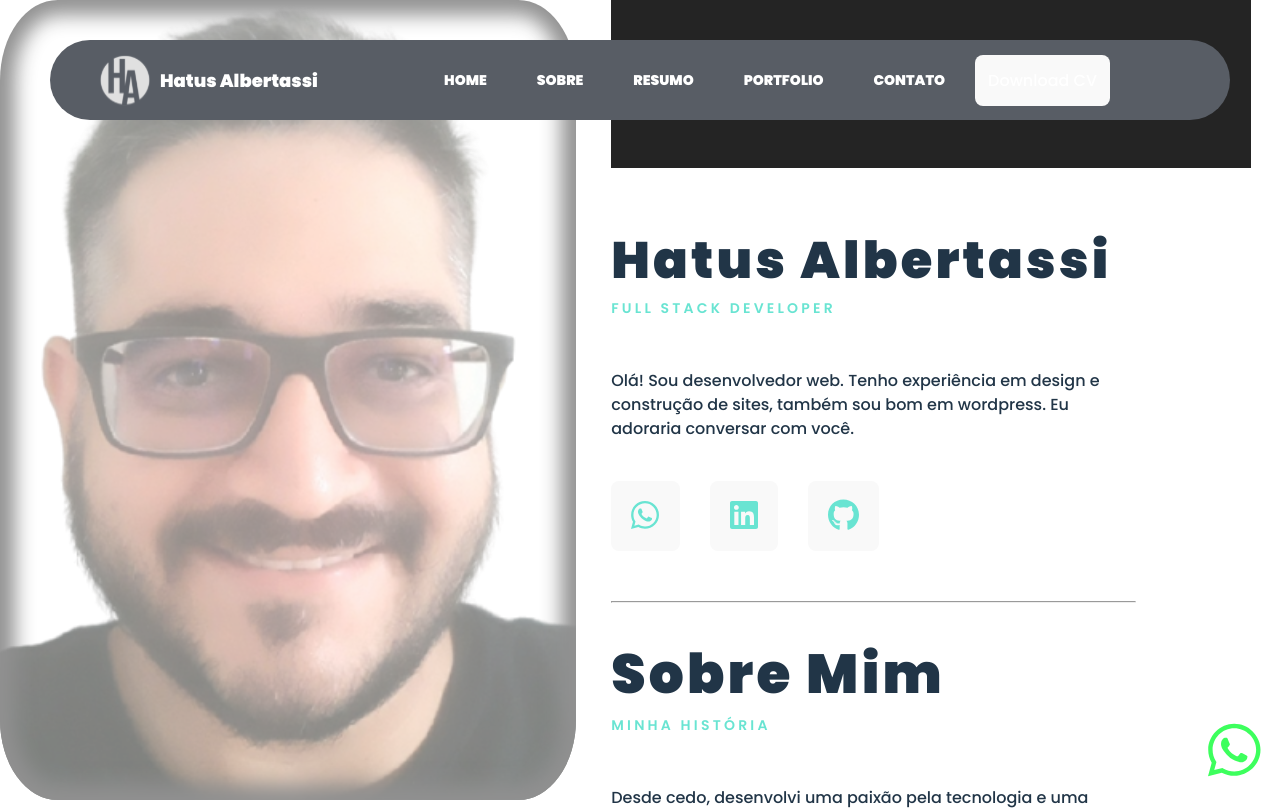
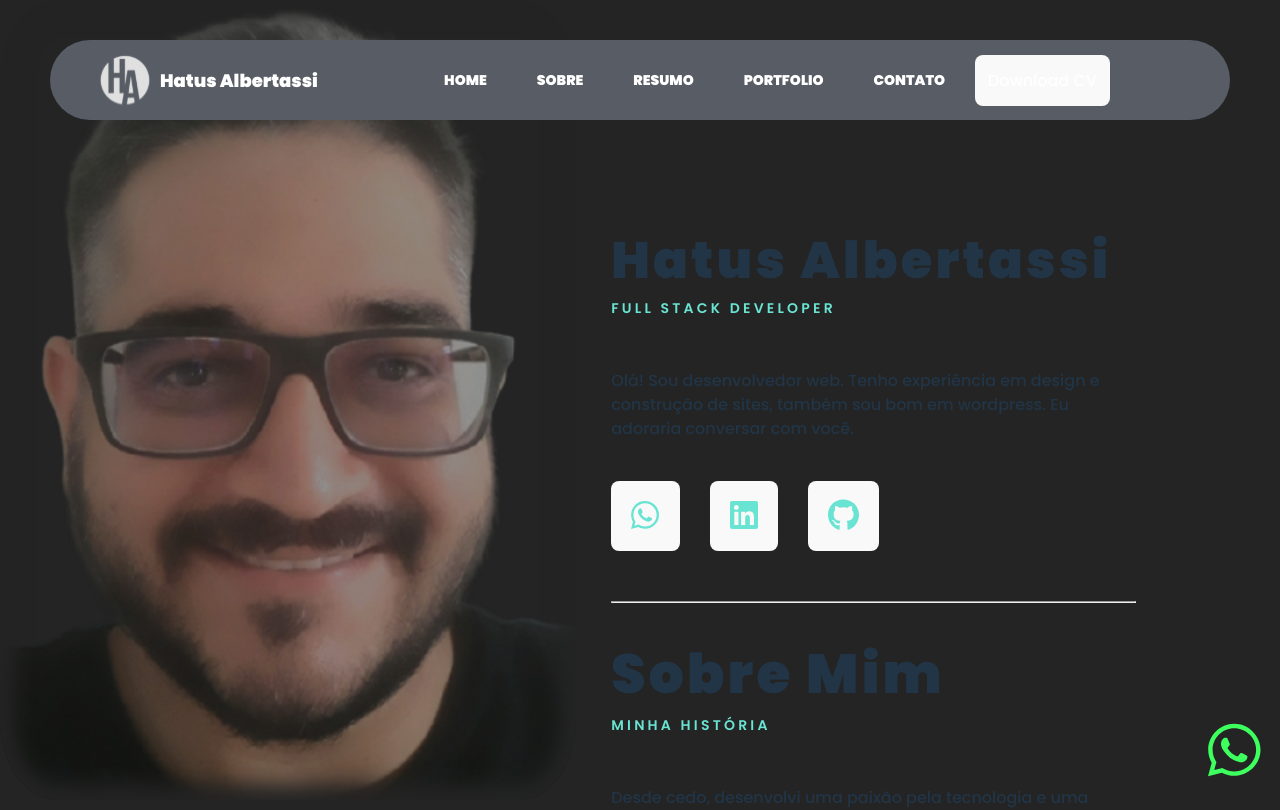
Before and after one commit to albertassihatus/newportfoil, a React (Vite) app: page / in a window 1280 px wide. Shown: the top 810 px of the page. Built offline with nearby package versions, Linux system fonts and the light colour scheme.

Commit message:
fix css v3

```diff
--- a/src/index.css
+++ b/src/index.css
@@ -33,6 +33,7 @@ body {
   place-items: center;
   min-width: 320px;
   min-height: 100vh;
+  background-color: #242424;
 }
 
 h1 {
```
